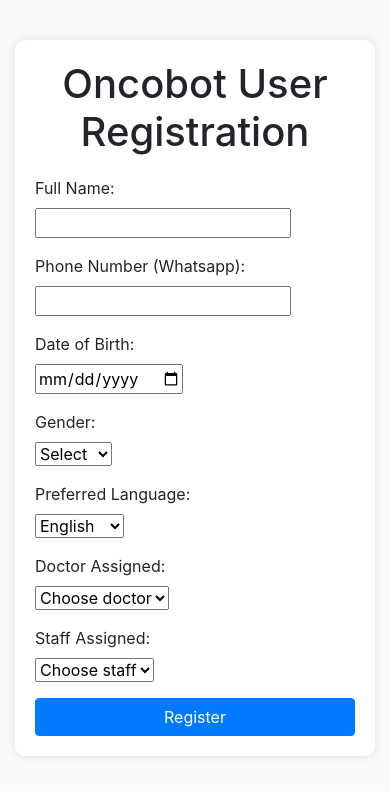
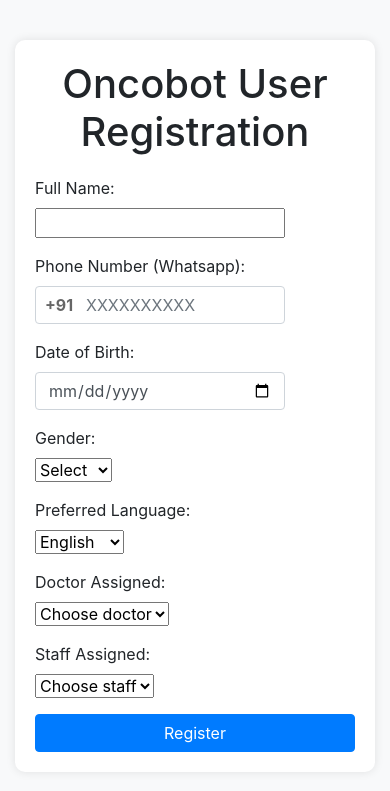
Before and after one commit to akshatsanghvi211103/onboarding-oncobot, a Django app: page / in a window 390 px wide. Shown: the top 791 px of the page. Run offline with Django 5.2, Linux system fonts and the light colour scheme; some libraries are stand-ins or nearby versions.

Commit message:
phone number format updated, dob not changing

```diff
--- a/myproject/myproject/settings.py
+++ b/myproject/myproject/settings.py
@@ -17,7 +17,6 @@ import os
 BASE_DIR = Path(__file__).resolve().parent.parent
 
 # See https://docs.djangoproject.com/en/5.2/howto/deployment/checklist/
-
 # SECURITY WARNING: keep the secret key used in production secret!
 # # Get environment - defaults to 'development' for local work
 # ENVIRONMENT = os.environ.get('DJANGO_ENVIRONMENT', 'development')
@@ -32,7 +31,7 @@ BASE_DIR = Path(__file__).resolve().parent.parent
 #     DEBUG = os.environ.get('DJANGO_DEBUG', 'True') == 'True'
 
 ENVIRONMENT = 'production'
-SECRET_KEY = os.environ['DJANGO_SECRET_KEY']
+SECRET_KEY = "django-insecure-94+6orem9k^x4@6gc8+!ukyxsx-7)uh&uf!z8d2@o2e07k^%d#"
 DEBUG = False
 
 ALLOWED_HOSTS = [
--- a/myproject/registration_app/forms.py
+++ b/myproject/registration_app/forms.py
@@ -8,14 +8,16 @@ LANGUAGE_CHOICES = [
 
 DOCTOR_CHOICES = [
     ('Choose doctor', 'Choose doctor'),
-    ('Test Name', 'Test Name'),
-    ('Test Name 2', 'Test Name 2'),
+    ('Dr Shirley', 'Dr Shirley'),
+    ('Dr Salma', 'Dr Salma'),
+    ('Dr Umesh', 'Dr Umesh'),
 ]
 
 STAFF_CHOICES = [
     ('Choose staff', 'Choose staff'),
-    ('Test Name', 'Test Name'),
-    ('Test Name 2', 'Test Name 2'),
+    ('Dr Shirley', 'Dr Shirley'),
+    ('Dr Salma', 'Dr Salma'),
+    ('Dr Umesh', 'Dr Umesh'),
 ]
 
 CONSENT_CHOICES = [
@@ -31,12 +33,45 @@ GENDER_CHOICES = [
 
 class UserRegistrationForm(forms.Form):
     full_name = forms.CharField(label="Full Name", max_length=100, required=True)
-    phone_number = forms.CharField(label="Phone Number (Whatsapp)", max_length=20, required=True)
+    phone_number = forms.CharField(
+        label="Phone Number (Whatsapp)",
+        max_length=20,
+        required=True,
+        widget=forms.TextInput(attrs={
+            'placeholder': 'XXXXXXXXXX',
+            'maxlength': '10',
+        })
+    )
     # email = forms.EmailField(label="Email Address", required=False)
-    date_of_birth = forms.DateField(label="Date of Birth", widget=forms.DateInput(attrs={'type': 'date'}), required=False)
+    date_of_birth = forms.DateField(
+        label="Date of Birth",
+        widget=forms.DateInput(attrs={'type': 'date'}),
+        required=False
+    )
     # age = forms.IntegerField(label="Age", required=False)
     gender = forms.ChoiceField(label="Gender", choices=GENDER_CHOICES, required=True)
     language = forms.ChoiceField(label="Preferred Language", choices=LANGUAGE_CHOICES, required=True)
     doctor_name = forms.ChoiceField(label="Doctor Assigned", choices=DOCTOR_CHOICES, required=True)
     staff_name = forms.ChoiceField(label="Staff Assigned", choices=STAFF_CHOICES, required=True)
     # consent = forms.ChoiceField(label="Consents?", choices=CONSENT_CHOICES, widget=forms.RadioSelect, required=True)
+
+    def __init__(self, *args, **kwargs):
+        super().__init__(*args, **kwargs)
+        # Add CSS classes for styling
+        self.fields['phone_number'].widget.attrs['class'] = 'form-control phone-input'
+        self.fields['date_of_birth'].widget.attrs['class'] = 'form-control'
+
+    def clean_phone_number(self):
+        phone_number = self.cleaned_data['phone_number']
+        # Remove any spaces, dashes, or parentheses
+        phone_number = ''.join(filter(str.isdigit, phone_number))
+
+        # If user entered number without country code, assume it's Indian
+        if len(phone_number) == 10:
+            phone_number = '91' + phone_number
+        elif len(phone_number) == 12 and phone_number.startswith('91'):
+            pass  # Already has country code
+        else:
+            raise forms.ValidationError("Please enter a valid Indian phone number")
+
+        return phone_number
--- a/myproject/registration_app/templates/registration_app/registration_form.html
+++ b/myproject/registration_app/templates/registration_app/registration_form.html
@@ -25,6 +25,29 @@
             color: red;
             font-weight: bold;
         }
+        .phone-input-container {
+            position: relative;
+        }
+        .phone-prefix {
+            position: absolute;
+            left: 10px;
+            top: 50%;
+            transform: translateY(-50%);
+            color: #666;
+            font-weight: bold;
+            z-index: 1;
+            pointer-events: none;
+        }
+        .phone-input {
+            padding-left: 50px !important;
+        }
+        /* Make DOB, phone number, and full name fields shorter */
+        #id_date_of_birth,
+        #id_phone_number,
+        #id_full_name {
+            max-width: 250px !important;
+            width: 250px !important;
+        }
     </style>
 </head>
 <body>
@@ -36,7 +59,14 @@
             {% for field in form %}
                 <div class="form-group">
                     {{ field.label_tag }}<br>
-                    {{ field }}
+                    {% if field.name == 'phone_number' %}
+                        <div class="phone-input-container">
+                            <span class="phone-prefix">+91</span>
+                            {{ field }}
+                        </div>
+                    {% else %}
+                        {{ field }}
+                    {% endif %}
                     {% if field.errors %}
                         <div class="error">{{ field.errors|striptags }}</div>
                     {% endif %}
--- a/myproject/registration_app/urls.py
+++ b/myproject/registration_app/urls.py
@@ -2,6 +2,5 @@ from django.urls import path
 from . import views
 
 urlpatterns = [
-    path('', views.register_user, name='register_user_root'),  # Handle root URL
-    path('register/', views.register_user, name='register_user'),
+    path('', views.register_user, name='register_user'),
 ]
--- a/myproject/registration_app/views.py
+++ b/myproject/registration_app/views.py
@@ -17,15 +17,19 @@ def register_user(request):
             language = form.cleaned_data["language"]
             doctor_name = form.cleaned_data["doctor_name"]
             staff_name = form.cleaned_data["staff_name"]
-            if doctor_name == "Test Name":
-                doctor_number = "919739811075"
-            else:
-                doctor_number = "918123273694"
+            if doctor_name == "Dr Shirley":
+                doctor_number = "919969557231"
+            elif doctor_name == "Dr Salma":
+                doctor_number = "917034432034"
+            elif doctor_name == "Dr Umesh":
+                doctor_number = "918700105161"
 
-            if staff_name == "Test Name":
-                staff_number = "919739811075"
-            else:
-                staff_number = "918123273694"
+            if staff_name == "Dr Shirley":
+                staff_number = "919969557231"
+            elif staff_name == "Dr Salma":
+                staff_number = "917034432034"
+            elif staff_name == "Dr Umesh":
+                staff_number = "918700105161"
 
             # Map language to code
             language_code = LANGUAGE_CODES.get(language, "en")
```
